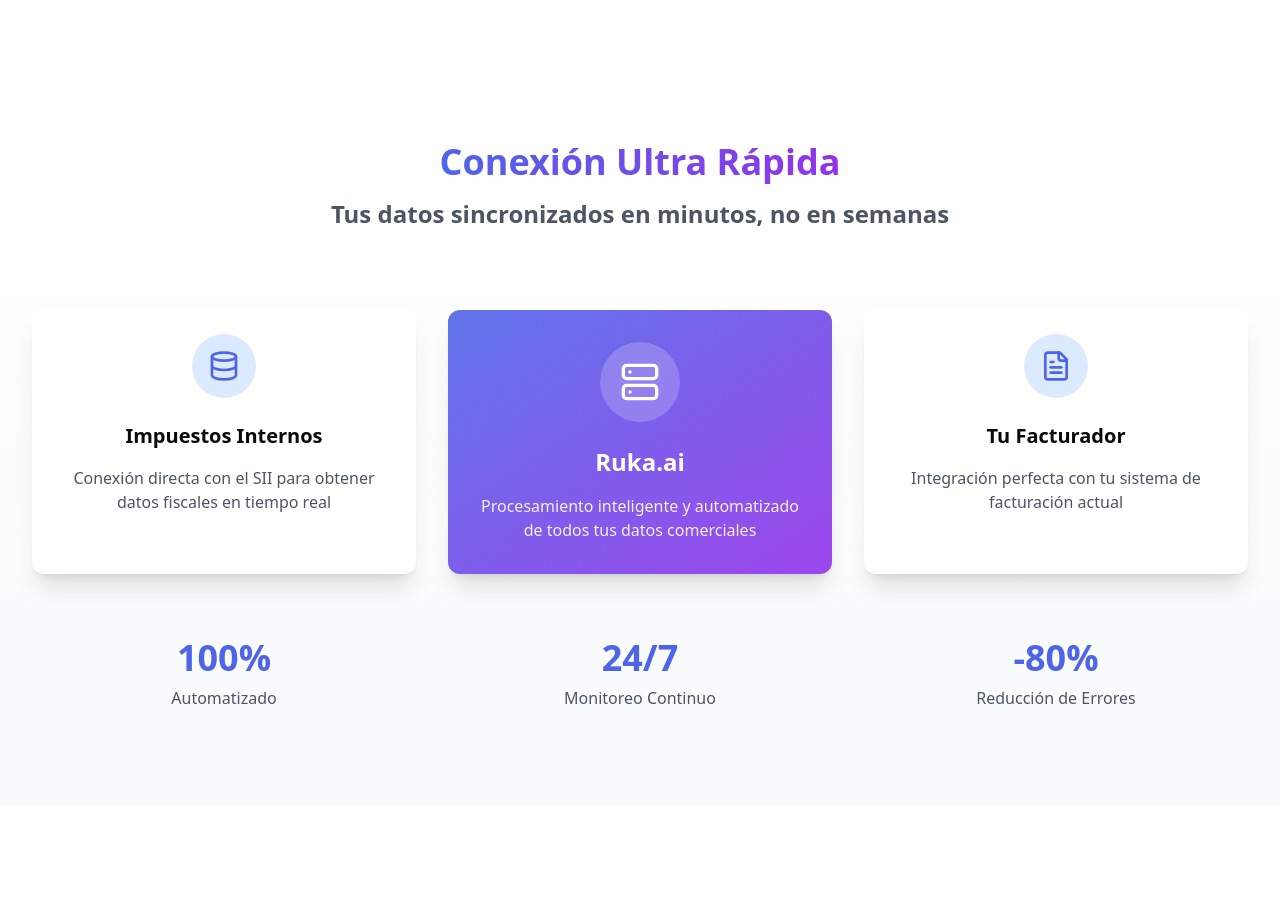
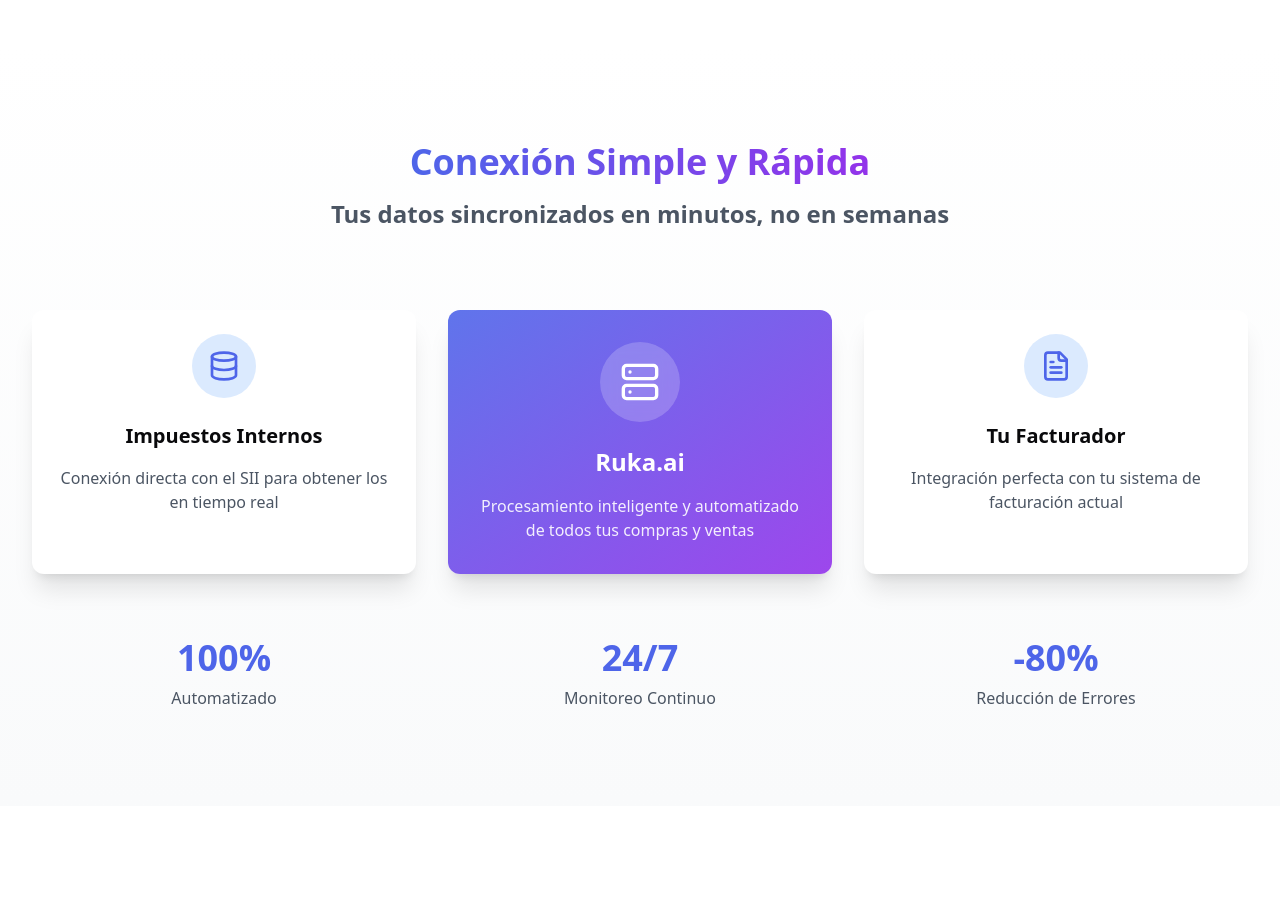
Before and after one commit to Suplait/ruka-smart-insight, a React (Vite) app: page / in a window 1280 px wide. Shown: the part 982-1888 px from the top of the page. Built offline with nearby package versions, Linux system fonts and the light colour scheme.

Commit message:
update v12

```diff
--- a/src/components/DataFlowSection.tsx
+++ b/src/components/DataFlowSection.tsx
@@ -11,7 +11,7 @@ const DataFlowSection = () => {
       <div className="container relative">
         <h2 className="text-3xl md:text-4xl font-bold text-center mb-16">
           <span className="bg-gradient-to-r from-primary to-purple-600 bg-clip-text text-transparent">
-            Conexión Ultra Rápida
+            Conexión Simple y Rápida
           </span>
           <br />
           <span className="text-xl md:text-2xl text-gray-600 mt-4 block">
@@ -51,7 +51,7 @@ const DataFlowSection = () => {
                 <Database className="w-8 h-8 text-primary" />
               </div>
               <h3 className="text-xl font-semibold text-center mb-4">Impuestos Internos</h3>
-              <p className="text-gray-600 text-center">Conexión directa con el SII para obtener datos fiscales en tiempo real</p>
+              <p className="text-gray-600 text-center">Conexión directa con el SII para obtener los en tiempo real</p>
             </motion.div>
 
             {/* Ruka.ai */}
@@ -65,7 +65,7 @@ const DataFlowSection = () => {
                 <Server className="w-10 h-10 text-white" />
               </div>
               <h3 className="text-2xl font-bold text-center text-white mb-4">Ruka.ai</h3>
-              <p className="text-white/90 text-center">Procesamiento inteligente y automatizado de todos tus datos comerciales</p>
+              <p className="text-white/90 text-center">Procesamiento inteligente y automatizado de todos tus compras y ventas</p>
 
               {/* Animación de pulso */}
               <div className="absolute inset-0 rounded-xl">
```
